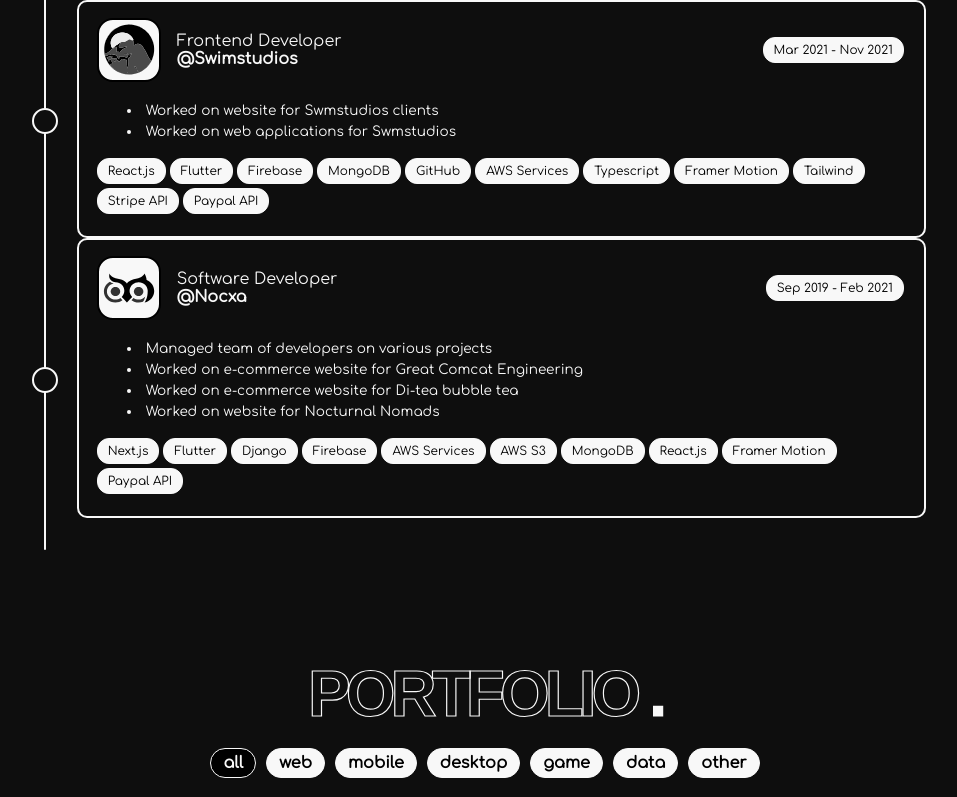
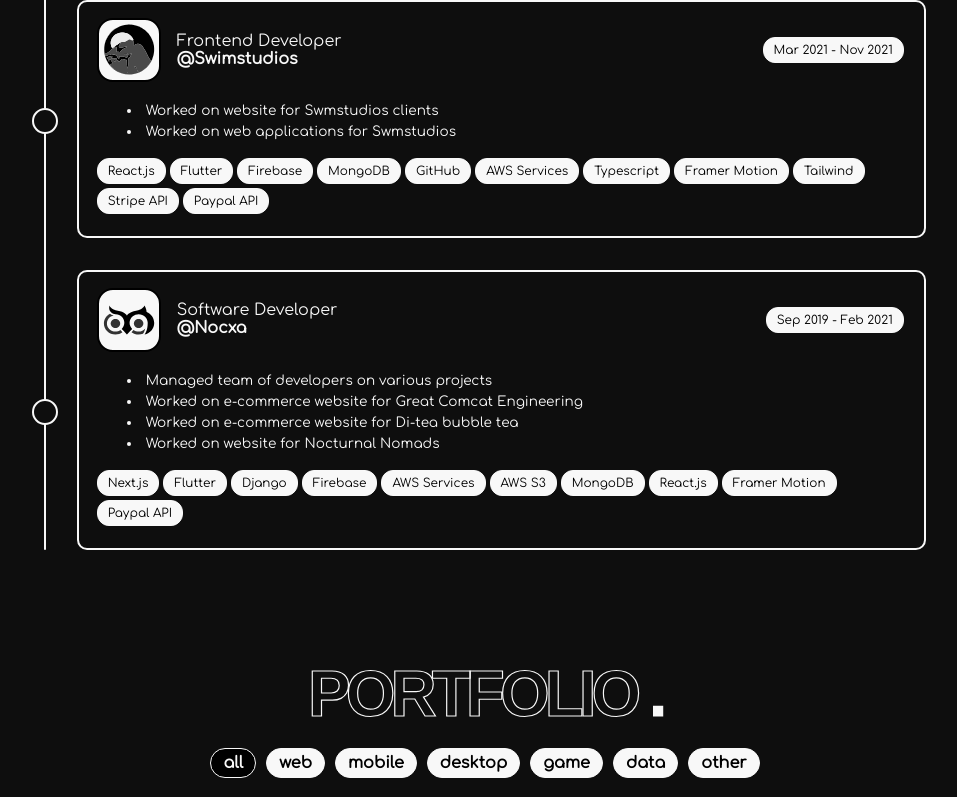
Before and after one commit to gowth6m/gowtham-io, a React (Create React App) app: page / in a window 1280 px wide. Shown: the part 1859-2656 px from the top of the page, without its empty margins (155-1112 px from the left). Built offline with nearby package versions, Linux system fonts and the light colour scheme.

Commit message:
Fix timeline

```diff
--- a/src/components/about/Timeline.css
+++ b/src/components/about/Timeline.css
@@ -49,7 +49,7 @@
     transform-origin: -0% 50%;
 }
 
-.about-timeline-item:nth-child(3) {
+.about-timeline-item:nth-child(4) {
     margin-bottom: 0;
 }
 
```
Also changed, not shown: 7 other files (tests, documents, lock files or other folders).
